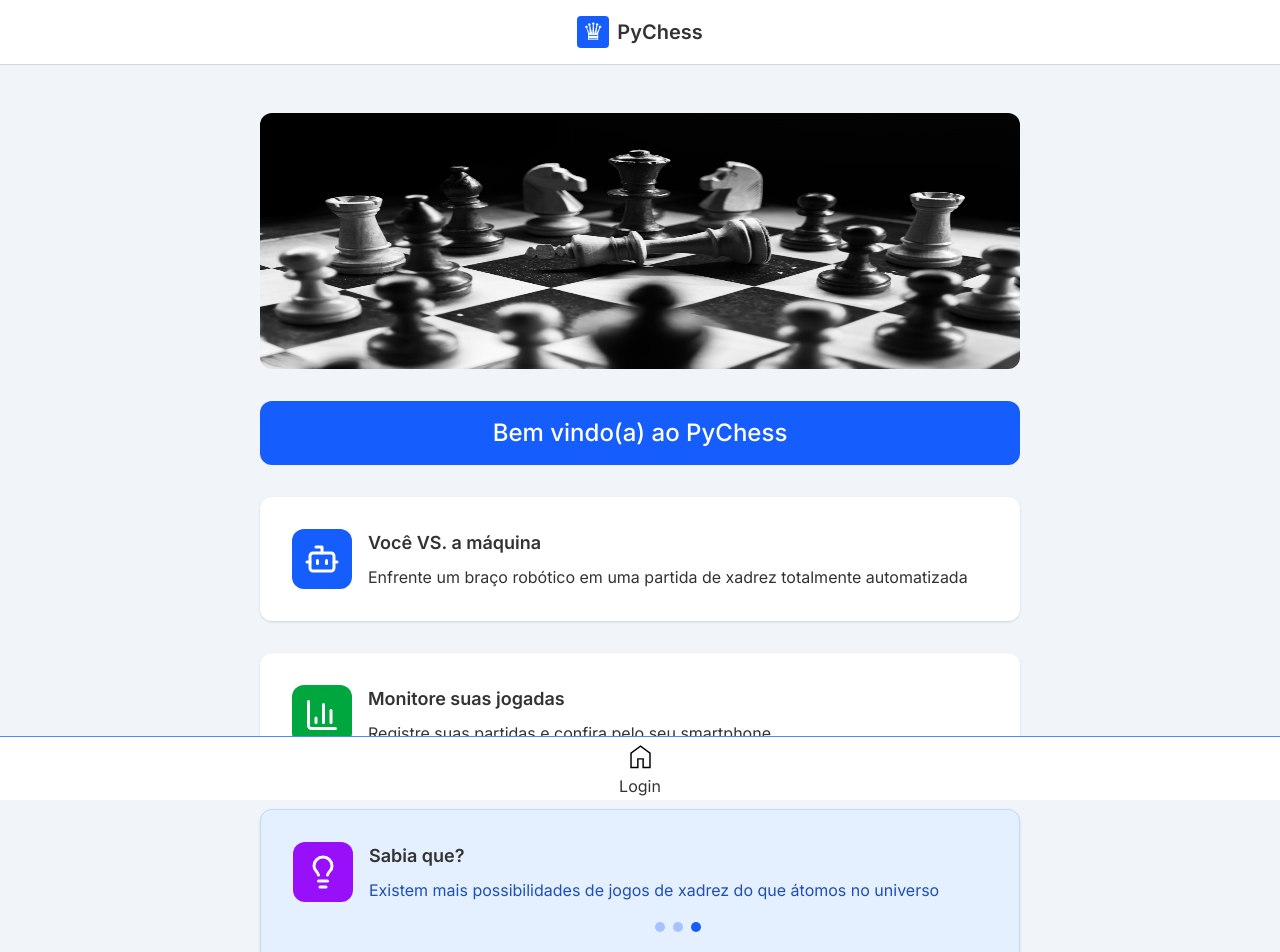
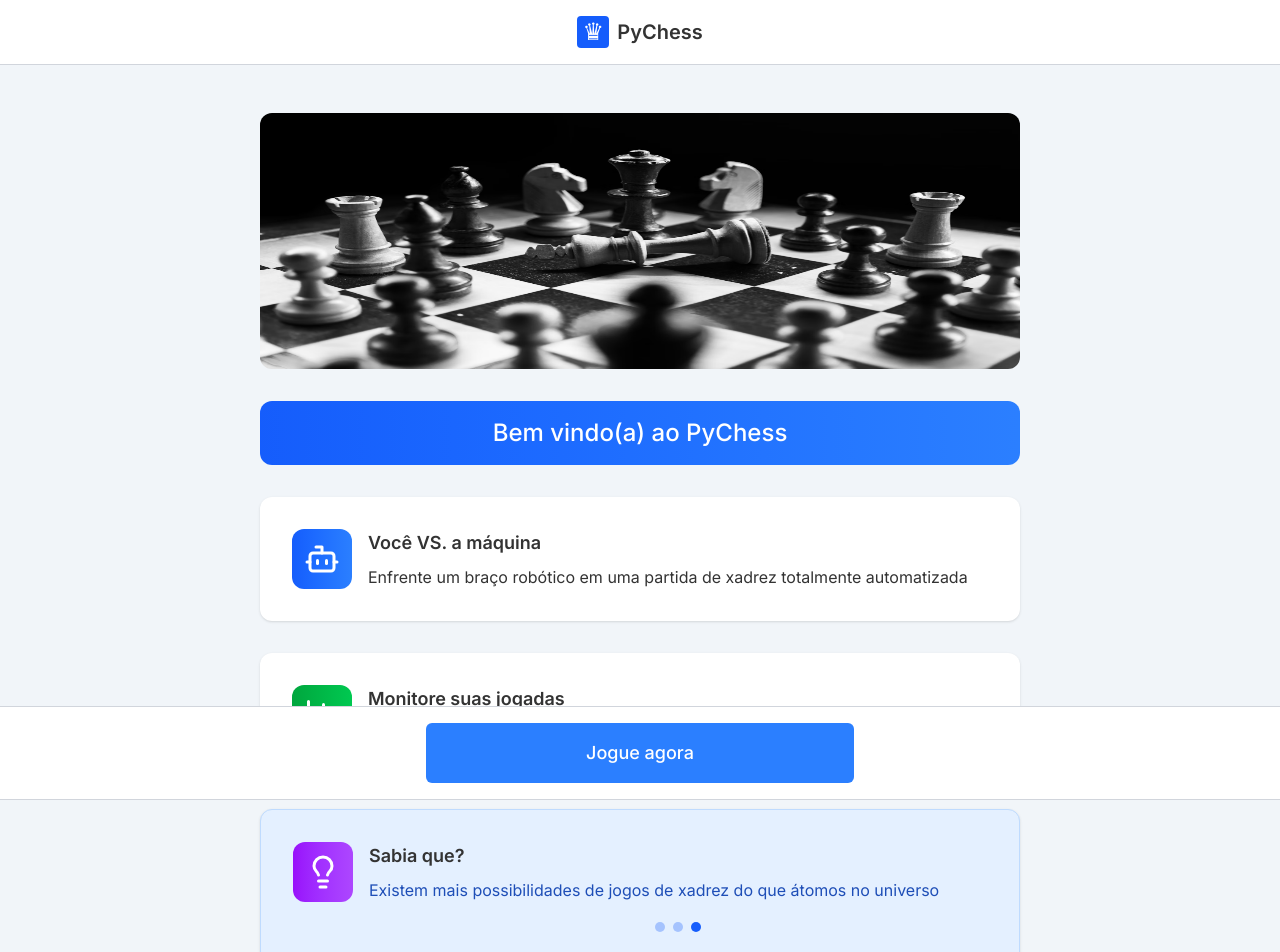
Before and after one commit to pineappletechnology-dev/Pychess-Front, a Next.js app: page / in a window 1280 px wide. Shown: the top 952 px of the page. Built offline with nearby package versions, Linux system fonts and the light colour scheme; no server answers.

Commit message:
refactor(ui): atualiza layout da página inicial e melhora estilos com classes do tailwind

```diff
--- a/src/app/page.tsx
+++ b/src/app/page.tsx
@@ -3,7 +3,6 @@
 import Image from "next/image";
 
 import GenericButton from '@/components/GenericButton/GenericButton';
-import Footer from '@/components/Footer/Footer';
 
 import { useRouter } from 'next/navigation';
 import { useState, useEffect } from 'react';
@@ -79,13 +78,13 @@ export default function Register() {
                             height={256}
                             className="max-h-[256px] w-full rounded-xl"
                         />
-                        <div className="bg-blue-600 text-center w-full p-4 text-2xl text-white rounded-xl font-medium">
+                        <div className="bg-gradient-to-r from-blue-600 to-blue-500 text-center w-full p-4 text-xl md:text-2xl text-white rounded-xl font-medium">
                             Bem vindo(a) ao PyChess
                         </div>
                     </div>
                     <div className="flex flex-col gap-8 py-8">
                         <div className="bg-white p-8 flex items-center gap-4 rounded-xl shadow">
-                            <div className="bg-blue-600 max-w-max p-3 rounded-xl">
+                            <div className="bg-gradient-to-r from-blue-600 to-blue-500 max-w-max p-3 rounded-xl">
                                 <Bot size={36} className="text-white" />
                             </div>
                             <div className="flex flex-col gap-2">
@@ -97,7 +96,7 @@ export default function Register() {
                         </div>
 
                         <div className="bg-white p-8 flex items-center gap-4 rounded-xl shadow">
-                            <div className="bg-green-600 max-w-max p-3 rounded-xl">
+                            <div className="bg-gradient-to-r from-green-600 to-green-500 max-w-max p-3 rounded-xl">
                                 <BarChart3 size={36} className="text-white" />
                             </div>
                             <div className="flex flex-col gap-2">
@@ -108,8 +107,8 @@ export default function Register() {
                             </div>
                         </div>
 
-                        <div className="bg-[#e4f0ff] border border-[#bfdbfe] p-8 flex gap-4 rounded-xl shadow">
-                            <div className="bg-purple-600 max-w-max p-3 max-h-[60px] rounded-xl">
+                        <div className="bg-[#e4f0ff] border border-[#bfdbfe] p-8 flex gap-4 rounded-xl shadow mb-20">
+                            <div className="bg-gradient-to-r from-purple-600 to-purple-500 max-w-max p-3 max-h-[60px] rounded-xl">
                                 <Lightbulb size={36} className="text-white" />
                             </div>
                             <div className="flex flex-col gap-2 w-full">
@@ -121,9 +120,8 @@ export default function Register() {
                                     {chessMessages.map((_, index) => (
                                         <div
                                             key={index}
-                                            className={`w-[10px] h-[10px] rounded-full bg-blue-600 transition-opacity duration-300 ${
-                                                index === currentMessageIndex ? 'opacity-100' : 'opacity-30'
-                                            }`}
+                                            className={`w-[10px] h-[10px] rounded-full bg-blue-600 transition-opacity duration-300 ${index === currentMessageIndex ? 'opacity-100' : 'opacity-30'
+                                                }`}
                                         />
                                     ))}
                                 </div>
@@ -131,12 +129,14 @@ export default function Register() {
                         </div>
                     </div>
 
-                    <div className="flex items-center justify-center">
-                        <GenericButton text="Jogue agora" onClick={handleClick}></GenericButton>
-                    </div>
+
                 </div>
             </div>
-            <Footer iconName='icon-home.svg' text='Login'></Footer>
+            <footer className="bg-white py-4 border-b border-gray-300 fixed bottom-0 left-0 right-0 border-t">
+                <div className="flex items-center justify-center">
+                    <GenericButton text="Jogue agora" onClick={handleClick}></GenericButton>
+                </div>
+            </footer>
         </div>
 
     )
```
